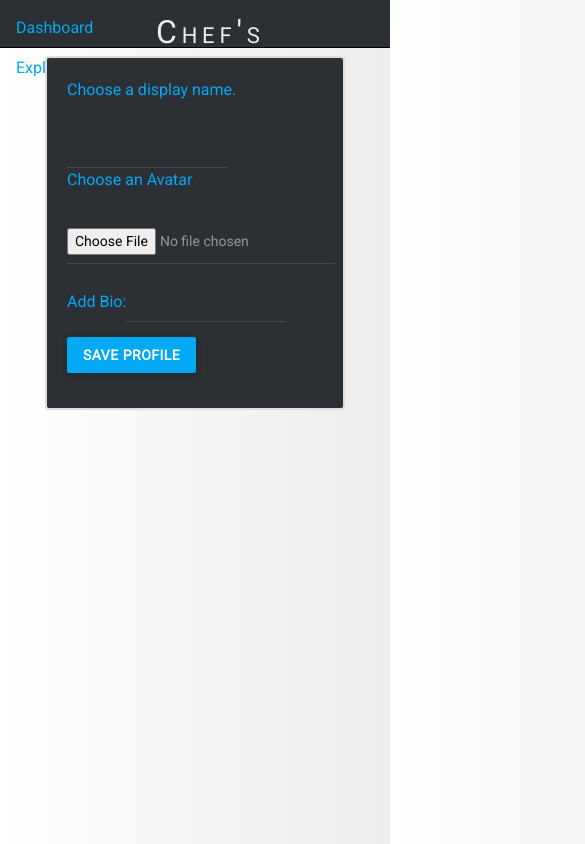
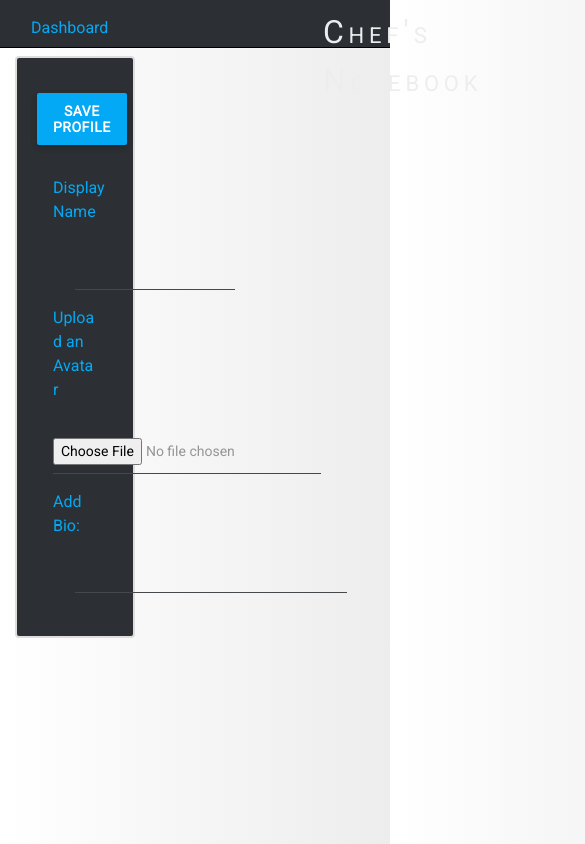
Before and after one commit to ramonaspence/chefs-notebook, a React (Create React App) app in the folder frontend/static/: page /profile/create in a window 390 px wide. Shown: the top 844 px of the page, 585 px wide, since content can reach past the window. Built offline with nearby package versions, Linux system fonts and the light colour scheme; no server answers.

Commit message:
working on responsiveness on homepage

```diff
--- a/frontend/static/src/App.css
+++ b/frontend/static/src/App.css
@@ -4,10 +4,13 @@
   box-sizing: border-box;
   font-family: 'Roboto', sans-serif;
   color: #03A9F4;
+  height: fit-content;
+
 }
 
 body {
   background: linear-gradient(to right, rgba(255,255,255,1) 0%,rgba(246,246,246,1) 47%,rgba(237,237,237,1) 100%);
+
 }
 
 ul {
@@ -26,7 +29,6 @@ h1 {
 
 
 a {
-
   text-decoration: none;
 }
 
@@ -36,7 +38,7 @@ a {
   /* box-shadow: 2px 2px #CCCCCC; */
 }
 
-/* begin home sign and login styles */
+/* begin home signup and login styles */
 
 .backRight {
   position: absolute;
@@ -45,7 +47,7 @@ a {
   height: 100%;
   background: #3498db;
   background-size: cover;
-  background-position: 50% 50%;
+  background-position: 50% 25%;
 }
 
 .backLeft {
@@ -55,7 +57,7 @@ a {
   height: 100%;
   background: #2C3034;
   background-size: cover;
-  background-position: 50% 50%;
+  background-position: 50% 25%;
 }
 
 .topLayer {
@@ -96,7 +98,7 @@ button {
   box-shadow: 0 2px 6px rgba(0,0,0,0.1), 0 3px 6px rgba(0,0,0,0.1);
   border: 0;
   outline: 0;
-  margin: 15px 15px 15px 0;
+  margin: 15px 20px 15px 0;
   transition: all 0.25s;
 }
 
@@ -112,7 +114,11 @@ button {
   color: #03A9F4;
   box-shadow: none;
   border: none;
+
+
 }
+
+
 
 .right .switch:hover {
   background: #eee;
@@ -127,21 +133,30 @@ button {
 }
 
 .content-right {
-  width: 250px;
+  width: 25rem;
   margin: 0 auto;
   top: 20vh;
-  position: absolute;
-  left: 50%;
-  margin-left: -125px;
+  position: relative;
+  left: 40%;
+  margin-left: -3rem;
 }
 
 .content-left {
-  width: 250px;
+  width: 25rem;
   margin: 0 auto;
   top: 20vh;
-  position: absolute;
-  left: 50%;
-  margin-left: 125px;
+  position: relative;
+  left: 40%;
+  margin-left: 15rem;
+
+}
+
+.content-right h2 {
+  color: #03A9F4;
+  font-weight: 300;
+  font-size: 35px;
+
+
 }
 
 .content-left h2 {
@@ -187,15 +202,25 @@ input {
 .navbar-background {
   background: #2C3034;
   border-bottom: 1px solid #000;
+  height: auto;
+}
+
+.navbar-nav {
+  display: flex;
+  flex-direction: row;
 
 }
 
-.nav-title {
-  display: inline-block;
-  position: absolute;
-  left: 40%;
+@media (max-width: 990px)  {
+
+  .nav-title {
+
+  }
+}
 
 
+.nav-title {
+  align: middle center;
 }
 
 .nav-title span {
@@ -203,6 +228,10 @@ input {
   font-size: 2rem;
   letter-spacing: .3rem;
   font-variant: small-caps;
+
+
+
+
 }
 
 .card {
@@ -290,7 +319,56 @@ input {
   color: white;
 }
 
-/* beginning of profile-update and profile-view styling */
+/* beginning of profile-update, profile-create and profile-view styling */
+
+.profile-create-body {
+  height: fit-content;
+}
+
+.create-display-name {
+  margin: 1rem;
+}
+
+
+.create-display-name input {
+  margin-left: 1.4rem;
+}
+
+.create-avatar {
+  margin: 1rem;
+}
+
+.create-avatar label {
+  display: block;
+  margin-top: 1rem;
+}
+
+.create-bio {
+  margin: 1rem;
+
+}
+
+.create-bio label {
+  display: block;
+}
+
+.create-bio textarea {
+  margin-left: 1.4rem;
+  background: none;
+  border: none;
+  resize: none;
+  border-bottom: solid 1px #45494C;
+  font-size: 14px;
+  width: 17rem;
+}
+
+.create-bio textarea:focus {
+  border: none;
+  outline: none;
+  height: 2rem;
+  border-bottom: solid 1px #45494C;
+  font-size:
+}
 
 .update-display-name {
   margin: 1rem;
@@ -312,12 +390,34 @@ input {
 
 .update-avatar input {
   margin-top: 0;
+  margin-left: 1rem;
   display: inline;
 }
 
 .update-bio {
   margin: 1rem;
 }
+
+.update-bio textarea {
+  margin-left: 1.4rem;
+  background: none;
+  border: none;
+  resize: none;
+  min-height: 4rem;
+  width: 17rem;
+  border-bottom: solid 1px #45494C;
+  font-size: 14px;
+
+  }
+
+.update-bio textarea:focus {
+  border: none;
+  outline: none;
+  height: 2rem;
+  border-bottom: solid 1px #45494C;
+  font-size:
+  }
+
 
 
 .profile-body {
@@ -345,7 +445,6 @@ input {
 .profile-date-joined {
   width: fit-content;
 }
-
 
 
 .profile-nav {
--- a/frontend/static/src/components/Login.js
+++ b/frontend/static/src/components/Login.js
@@ -66,8 +66,10 @@ class Login extends Component {
           <input type="text" value={this.state.username} autoComplete="username" placeholder="username" name="username" onChange={this.handleChange} />
         </div>
           <input type="password" value={this.state.password} autoComplete="current-password" name="password" onChange={this.handleChange} />
-          <button className="home-button">Login</button>
-          <button onClick={this.handleSwitch} className="switch">Signup</button>
+          <div className="login-buttons">
+            <button className="home-button">Login</button>
+            <button onClick={this.handleSwitch} className="switch">Signup</button>
+          </div>
       </form>
     </div>
     </React.Fragment>
--- a/frontend/static/src/components/ProfileCreate.js
+++ b/frontend/static/src/components/ProfileCreate.js
@@ -72,19 +72,32 @@ class ProfileCreate extends Component {
       <React.Fragment>
       <Nav />
       <div className="row no-gutters">
-        <div className="col-10 offset-1 card">
-          <div className="card-body">
+        <div className="col-4 card">
+          <div className="card-body profile-create-body">
             <form type='submit' method="post" onSubmit={this.handleSubmit}>
-            <label htmlFor="display_name">Choose a display name.</label>
-            <input type='text' name="display_name" defaultValue='' onChange={this.handleChange} />
+              <button>Save Profile</button>
+                <div className="create-display-name">
+                  <label htmlFor="display_name">Display Name</label>
+                  <input type='text' name="display_name" defaultValue='' onChange={this.handleChange} />
+                </div>
+                <div className="create-avatar">
+                  { this.state.preview
+                    ?
+                    <div className="create-avatar-preview">
+                      <img src={this.state.preview} alt="don't know about that" />
+                    </div>
+                    :
+                    <div className="create-avatar-preview">
+                    </div>
+                  }
+                  <label htmlFor="avatar">Upload an Avatar</label>
+                  <input type="file" name="avatar" defaultValue="" onChange={this.handleImage} />
+                </div>
+                <div className="create-bio">
+                  <label htmlFor="bio">Add Bio:</label>
+                  <textarea type='text' name="bio" defaultValue='' onChange={this.handleChange} />
+                </div>
 
-            <label htmlFor="avatar">Choose an Avatar</label>
-            <input type="file" name="avatar" defaultValue="" onChange={this.handleImage} />
-
-            <label htmlFor="bio">Add Bio:</label>
-            <input type='text' name="bio" defaultValue='' onChange={this.handleChange} />
-
-            <button>Save Profile</button>
             </form>
           </div>
         </div>
--- a/frontend/static/src/components/ProfileUpdate.js
+++ b/frontend/static/src/components/ProfileUpdate.js
@@ -102,7 +102,7 @@ class ProfileUpdate extends Component {
                     </div>
 
                     <div className="update-bio">
-                      <input type='text' name='bio' defaultValue={this.state.bio} onChange={this.handleChange} />
+                      <textarea type='text' name='bio' defaultValue={this.state.bio} onChange={this.handleChange} />
                       <p>{this.state.bio}</p>
                     </div>
                 </form>
--- a/frontend/static/src/components/Signup.js
+++ b/frontend/static/src/components/Signup.js
@@ -62,8 +62,10 @@ class Signup extends Component {
           <div className="form-group">
             <input type="password" name="password2" placeholder="repeat password" autoComplete="new-password" value={this.state.password2} onChange={this.handleChange} />
           </div>
-          <button className="home-button">Signup</button>
-          <button className="switch">Login</button>
+          <div className="login-buttons">
+            <button className="home-button">Signup</button>
+            <button className="switch">Login</button>
+          </div>
 
         </form>
       </div>
--- a/frontend/static/src/containers/Home.js
+++ b/frontend/static/src/containers/Home.js
@@ -28,8 +28,8 @@ class Home extends Component {
       <React.Fragment>
 
       <div className="row">
-        <div id="nav-bar" className='navbar navbar-expand-lg navbar-dark navbar-background'>
-          <div className="nav-title">
+        <div id="nav-bar" className='navbar navbar-expand-lg navbar-dark navbar-background col-12'>
+          <div className="nav-title col-lg-5 col-8 offset-5">
             <span>Chef's Notebook</span>
           </div>
         </div>
@@ -44,15 +44,15 @@ class Home extends Component {
         <div id="slidebox">
           <div className="topLayer">
             <div className="left">
-              <div className="content-left">
-                <h2>Sign Up</h2>
+              <div className="col-sm-6 col-6 content-left">
+                <h2>Signup</h2>
                 <Signup props={this.props}/>
               </div>
             </div>
           </div>
         </div>
         <div className="right">
-          <div className="content-right">
+          <div className="col-sm-6 col-6 content-right">
             <h2>Login</h2>
             <Login props={this.props}/>
           </div>
--- a/frontend/static/src/containers/Nav.js
+++ b/frontend/static/src/containers/Nav.js
@@ -62,12 +62,12 @@ class Nav extends Component {
         <div id="nav-bar" className='navbar navbar-expand-lg navbar-dark navbar-background'>
           <div id="navlinks" className='nav navbar-nav'>
 
+          <div className="col-4">
+            <Link className="nav-item nav-link ml-lg-5" to="/dashboard/">Dashboard</Link>
 
-        <Link className="nav-item nav-link ml-lg-5" to="/dashboard/">Dashboard</Link>
-
-        <Link className="nav-item nav-link" to="/recipes/">Explore</Link>
-
-        <div className="nav-title">
+            <Link className="nav-item nav-link" to="/recipes/">Explore</Link>
+          </div>
+        <div className="nav-title col-4">
           <span>Chef's Notebook</span>
         </div>
 
@@ -75,7 +75,7 @@ class Nav extends Component {
 
 
 
-        <div className="profile-link">
+        <div className="profile-link col-4">
         <Link className="nav-item nav-link ml-lg-3" to='/profile/'>Profile</Link>
         {this.state.isAuthenticated
         ?
```
Also changed, not shown: 1 other file (tests, documents, lock files or other folders).
